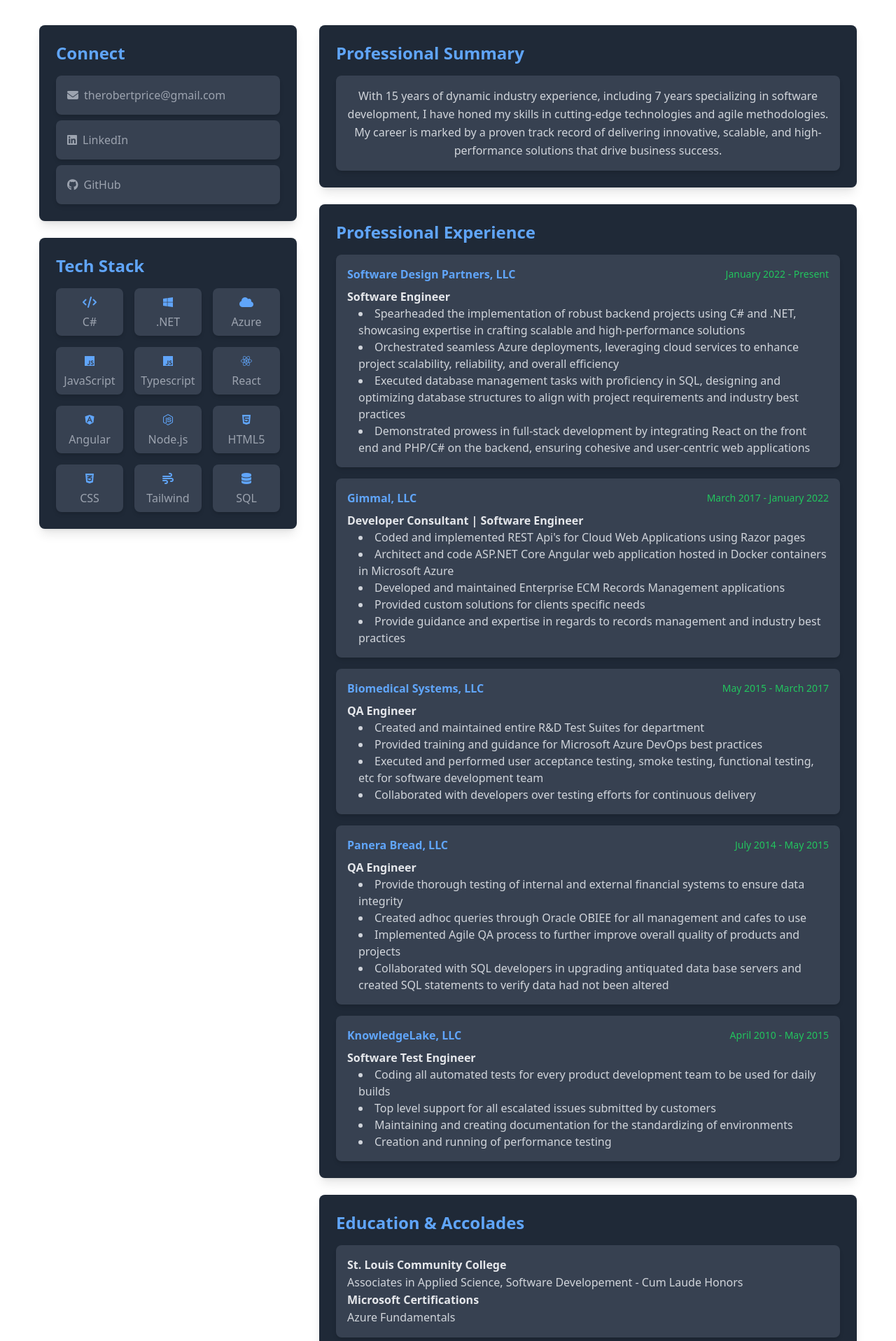
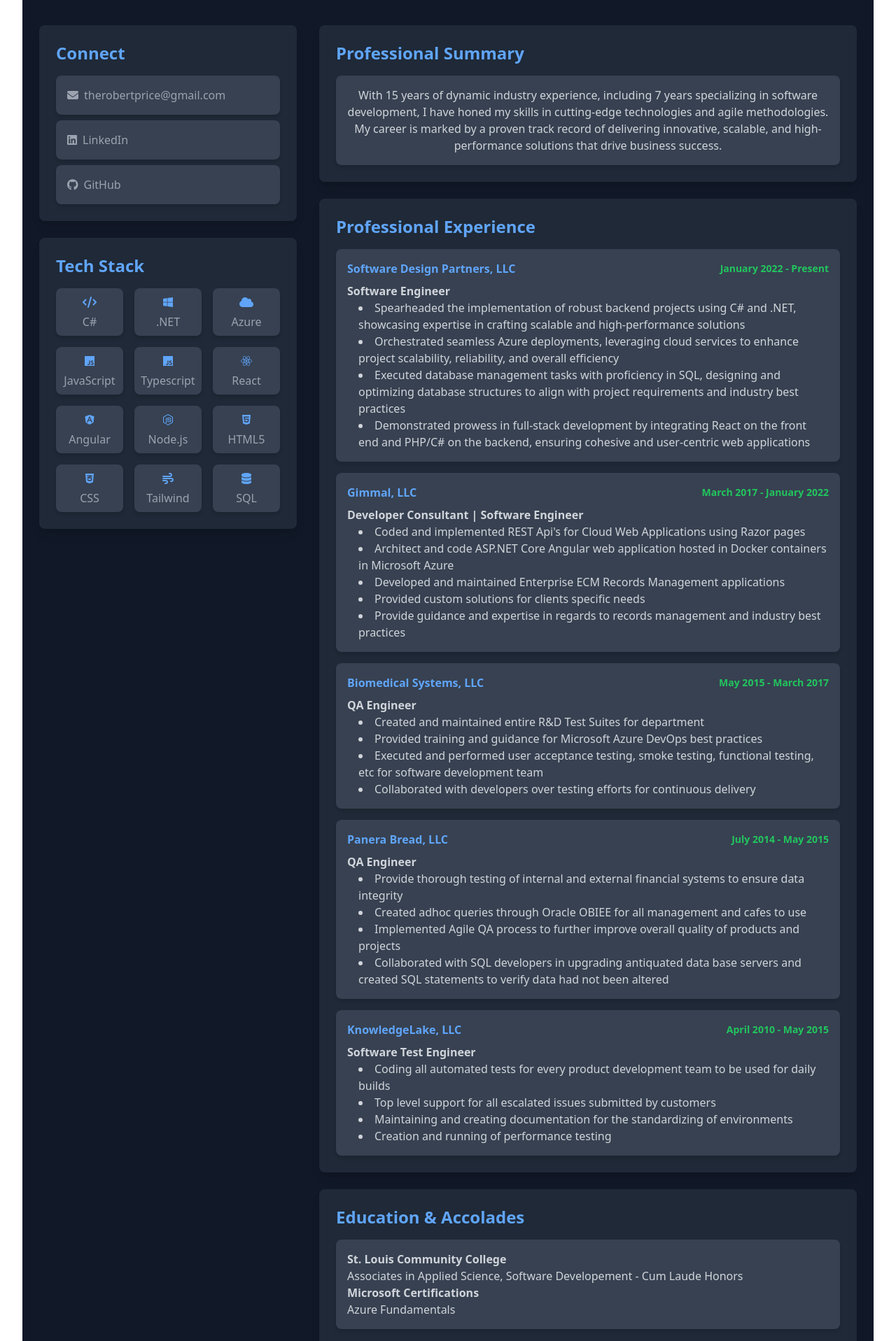
Before and after one commit to rpkrom/portfolio, a React (Vite) app: page / in a window 1280 px wide. Shown: the part 220-2137 px from the top of the page at 70% size. Built offline with nearby package versions, Linux system fonts and the light colour scheme.

Commit message:
updating styles and added toggle for light/dark mode

```diff
--- a/src/App.tsx
+++ b/src/App.tsx
@@ -1,12 +1,43 @@
 import './App.css'
 import '@fortawesome/fontawesome-free/css/all.min.css';
 import trpImage from './assets/trp.jpg';
+import { useEffect, useState } from 'react';
 
 function App() {
+  const [isDarkMode, setIsDarkMode] = useState(true);
+
+  const toggleTheme = () => {
+    setIsDarkMode((prevMode) => !prevMode);
+  };
+
+  useEffect(() => {
+    if (isDarkMode) {
+      document.documentElement.classList.add('bg-gray-900');
+      document.documentElement.classList.remove('bg-gray-100');
+    } else {
+      document.documentElement.classList.add('bg-gray-100');
+      document.documentElement.classList.remove('bg-gray-900');
+    }
+  }, [isDarkMode]);
 
   return (
     <>
-      <div className="min-h-screen text-gray-300 font-sans">
+      <div className={`min-h-screen font-sans ${isDarkMode ? 'bg-gray-900 text-gray-300' : 'bg-gray-100 text-gray-800'}`}>
+        {/* Theme Toggle Button */}
+        <div className="fixed top-4 right-4">
+          <button
+            onClick={toggleTheme}
+            className={`p-2 rounded-full shadow-lg transition ${
+              isDarkMode ? 'bg-gray-800 text-blue-400 hover:bg-gray-700' : 'bg-gray-200 text-blue-600 hover:bg-gray-300'
+            }`}
+          >
+            {isDarkMode ? (
+              <i className="fas fa-sun"></i>
+            ) : (
+              <i className="fas fa-moon"></i>
+            )}
+          </button>
+        </div>
         {/* Main Container use this in above div: bg-gray-900 */}
         <div className="max-w-7xl mx-auto p-6 grid grid-cols-1 lg:grid-cols-3 gap-8">
           {/* Header Section */}
@@ -18,27 +49,39 @@
               width="80"
               height="80"
             />
-            <h1 className="text-4xl font-bold text-blue-400">Robert Price</h1>
+            <h1 className={`text-4xl font-bold ${isDarkMode ? 'text-blue-400' : 'text-blue-600'}`}>Robert Price</h1>
           </div>
 
         {/* Sidebar - Contact and Tech Stack */}
         <div className="space-y-6">
           {/* Contact Card */}
-          <div className="bg-gray-800 p-6 rounded-lg shadow-lg">
-            <h2 className="text-2xl font-semibold mb-4 text-blue-400 text-left">Connect</h2>
+          <div className={`${isDarkMode ? 'bg-gray-800' : 'bg-gray-200'} p-6 rounded-lg shadow-lg`}>
+            <h2 className={`text-2xl font-semibold mb-4 ${isDarkMode ? 'text-blue-400' : 'text-blue-600'} text-left`}>Connect</h2>
             <div className="space-y-2 text-md">
-              <div className="bg-gray-700 p-4 rounded-lg shadow-md text-left transform transition-transform duration-300 hover:-translate-x-2 hover:bg-gray-600">
-                <a href="mailto:therobertprice@gmail.com" className="text-gray-400 flex items-center hover:text-blue-400">
+              <div className={`p-4 rounded-lg shadow-md text-left transform transition-transform duration-300 hover:-translate-x-2 ${
+                    isDarkMode
+                      ? 'bg-gray-700 hover:bg-gray-600'
+                      : 'bg-gray-300 hover:bg-gray-400'
+                  }`}>
+                <a href="mailto:therobertprice@gmail.com" className={`flex items-center ${isDarkMode ? 'text-gray-400 hover:text-blue-400' : 'text-gray-600 hover:text-blue-600'}`}>
                   <i className="fas fa-envelope mr-2"></i>therobertprice@gmail.com
                 </a>
               </div>
-              <div className="bg-gray-700 p-4 rounded-lg shadow-md text-left transform transition-transform duration-300 hover:-translate-x-2 hover:bg-gray-600">
-                <a href="https://www.linkedin.com/in/robert-price-b0b00633/" className="text-gray-400 flex items-center hover:text-blue-400">
+              <div className={`p-4 rounded-lg shadow-md text-left transform transition-transform duration-300 hover:-translate-x-2 ${
+                    isDarkMode
+                      ? 'bg-gray-700 hover:bg-gray-600'
+                      : 'bg-gray-300 hover:bg-gray-400'
+                  }`}>
+                <a href="https://www.linkedin.com/in/robert-price-b0b00633/" className={`flex items-center ${isDarkMode ? 'text-gray-400 hover:text-blue-400' : 'text-gray-600 hover:text-blue-600'}`}>
                   <i className="fab fa-linkedin mr-2"></i>LinkedIn
                 </a>
               </div>
-              <div className="bg-gray-700 p-4 rounded-lg shadow-md text-left transform transition-transform duration-300 hover:-translate-x-2 hover:bg-gray-600 ">
-                <a href="https://github.com/rpkrom" className="text-gray-400 flex items-center hover:text-blue-400">
+              <div className={`p-4 rounded-lg shadow-md text-left transform transition-transform duration-300 hover:-translate-x-2 ${
+                    isDarkMode
+                      ? 'bg-gray-700 hover:bg-gray-600'
+                      : 'bg-gray-300 hover:bg-gray-400'
+                  }`}>
+                <a href="https://github.com/rpkrom" className={`flex items-center ${isDarkMode ? 'text-gray-400 hover:text-blue-400' : 'text-gray-600 hover:text-blue-600'}`}>
                   <i className="fab fa-github mr-2"></i>GitHub
                 </a>
               </div>
@@ -46,9 +89,11 @@
           </div>
 
           {/* Tech Stack Card */}
-            <div className="bg-gray-800 p-6 rounded-lg shadow-lg">
-            <h2 className="text-2xl font-semibold mb-4 text-blue-400 text-left">Tech Stack</h2>
-            <div className="grid grid-cols-3 gap-4 text-center text-gray-400">
+            <div className={`${isDarkMode ? 'bg-gray-800' : 'bg-gray-200'} p-6 rounded-lg shadow-lg`}>
+              <h2 className={`text-2xl font-semibold mb-4 ${isDarkMode ? 'text-blue-400' : 'text-blue-600'} text-left`}>
+                Tech Stack
+              </h2>
+              <div className={`grid grid-cols-3 gap-4 text-center ${isDarkMode ? 'text-gray-400 hover:text-gray-400' : 'text-gray-600 hover:text-gray-600'}`}>
                 {[
                   { name: 'C#', icon: 'fas fa-code' },
                   { name: '.NET', icon: 'fab fa-windows' },
@@ -63,8 +108,12 @@
                   { name: 'Tailwind', icon: 'fas fa-wind' },
                   { name: 'SQL', icon: 'fas fa-database' }
                 ].map((tech) => (
-              <div key={tech.name} className="bg-gray-700 p-2 rounded-lg shadow-md transform transition-transform duration-300 hover:-translate-y-2 hover:bg-gray-600">
-                <i className={`${tech.icon} text-blue-400 mb-2`}></i>
+                  <div key={tech.name}
+                      className={`p-2 rounded-lg shadow-md transform transition-transform duration-300 hover:-translate-x-2 ${
+                        isDarkMode ? 'bg-gray-700 hover:bg-gray-600' : 'bg-gray-300 hover:bg-gray-400'
+                      }`}
+                  >
+                    <i className={`${tech.icon} ${isDarkMode ? 'text-blue-400' : 'text-blue-600'} mb-2`}></i>
                     <p>{tech.name}</p>
                   </div>
                 ))}
@@ -75,12 +124,15 @@
         {/* Main Content */}
         <div className="lg:col-span-2 space-y-6">
           {/* Professional Summary */}
-          <div className="bg-gray-800 p-6 rounded-lg shadow-lg">
-            <h2 className="text-2xl text-blue-400 font-semibold mb-4 text-left">
+          <div className={`${isDarkMode ? 'bg-gray-800' : 'bg-gray-200'} p-6 rounded-lg shadow-lg`}>
+            <h2 className={`text-2xl font-semibold mb-4 ${isDarkMode ? 'text-blue-400' : 'text-blue-600'} text-left`}>
               Professional Summary
             </h2>
-            <div className="bg-gray-700 p-4 rounded-lg shadow-md transform transition-transform duration-300 hover:-translate-x-2 hover:bg-gray-600">
-              <p className="text-gray-300 leading-relaxed">
+            <div className={`p-4 rounded-lg shadow-md transform transition-transform duration-300 hover:-translate-x-2 ${
+                  isDarkMode ? 'bg-gray-700 hover:bg-gray-600' : 'bg-gray-300 hover:bg-gray-400'
+                }`}
+              >
+              <p className={isDarkMode ? 'text-gray-300' : 'text-gray-700'}>
                 With 15 years of dynamic industry experience, including 7 years specializing in software development,
                 I have honed my skills in cutting-edge technologies and agile methodologies.
                 My career is marked by a proven track record of delivering innovative, scalable, and high-performance solutions that drive business success.
@@ -89,22 +141,21 @@
           </div>
 
           {/* Professional Experience */}
-          <div className="bg-gray-800 p-6 rounded-lg shadow-lg">
-            <h2 className="text-2xl text-blue-400 font-semibold mb-4 text-left">
+          <div className={`${isDarkMode ? 'bg-gray-800' : 'bg-gray-200'} p-6 rounded-lg shadow-lg`}>
+            <h2 className={`text-2xl font-semibold mb-4 ${isDarkMode ? 'text-blue-400' : 'text-blue-600'} text-left`}>
               Professional Experience
             </h2>
             <div className="space-y-4">
               {/* Job 1 */}
-              <div className="bg-gray-700 p-4 rounded-lg shadow-md transform transition-transform duration-300 hover:-translate-x-2 hover:bg-gray-600">
-
+              <div className={`p-4 rounded-lg shadow-md transform transition-transform duration-300 hover:-translate-x-2 ${isDarkMode ? 'bg-gray-700 hover:bg-gray-600' : 'bg-gray-300 hover:bg-gray-400'}`}>
                 <div className="flex justify-between items-center">
-                  <h3 className="font-semibold text-blue-400 text-left">Software Design Partners, LLC</h3>
-                  <div className="text-sm text-green-500 text-right">
+                  <h3 className={`font-semibold text-blue-400 ${isDarkMode ? 'text-blue-400' : 'text-blue-700'} text-left`}>Software Design Partners, LLC</h3>
+                  <div className={`text-sm text-green-500 text-right font-semibold ${isDarkMode ? 'text-green-500' : 'text-green-700'}`}>
                     <p>January 2022 - Present</p>
                   </div>
                 </div>
-                <div className="list-inside mt-2 text-gray-300 text-left">
-                  <h4><span className="font-semibold text-gray-200">Software Engineer</span></h4>
+                <div className={`list-inside mt-2 text-left ${isDarkMode ? 'text-gray-300' : 'text-gray-700'} `}>
+                  <h4><span className={`font-semibold ${isDarkMode ? 'text-gray-300' : 'text-gray-700'}`}>Software Engineer</span></h4>
                   <ul className="list-disc list-inside ml-4">
                     <li>Spearheaded the implementation of robust backend projects using C# and .NET, showcasing expertise in crafting scalable and high-performance solutions</li>
                     <li>Orchestrated seamless Azure deployments, leveraging cloud services to enhance project scalability, reliability, and overall efficiency</li>
@@ -114,15 +165,15 @@
                 </div>
               </div>
               {/* Job 2 */}
-              <div className="bg-gray-700 p-4 rounded-lg shadow-md transform transition-transform duration-300 hover:-translate-x-2 hover:bg-gray-600">
+              <div className={`p-4 rounded-lg shadow-md transform transition-transform duration-300 hover:-translate-x-2 ${isDarkMode ? 'bg-gray-700 hover:bg-gray-600' : 'bg-gray-300 hover:bg-gray-400'}`}>
                 <div className="flex justify-between items-center">
-                  <h3 className="font-semibold text-blue-400 text-left">Gimmal, LLC</h3>
-                  <div className="text-sm text-green-500 text-right">
+                  <h3 className={`font-semibold text-blue-400 ${isDarkMode ? 'text-blue-400' : 'text-blue-700'} text-left`}>Gimmal, LLC</h3>
+                  <div className={`text-sm text-green-500 text-right font-semibold ${isDarkMode ? 'text-green-500' : 'text-green-700'}`}>
                     <p>March 2017 - January 2022</p>
                   </div>
                 </div>
-                <div className="list-inside mt-2 text-gray-300 text-left">
-                  <h4><span className="font-semibold text-gray-200">Developer Consultant | Software Engineer</span></h4>
+                <div className={`list-inside mt-2 text-left ${isDarkMode ? 'text-gray-300' : 'text-gray-700'} `}>
+                  <h4><span className={`font-semibold ${isDarkMode ? 'text-gray-300' : 'text-gray-700'}`}>Developer Consultant | Software Engineer</span></h4>
                   <ul className="list-disc list-inside ml-4">
                     <li>Coded and implemented REST Api's for Cloud Web Applications using Razor pages</li>
                     <li>Architect and code ASP.NET Core Angular web application hosted in Docker containers in Microsoft Azure</li>
@@ -133,15 +184,15 @@
                 </div>
               </div>
               {/* Job 3 */}
-              <div className="bg-gray-700 p-4 rounded-lg shadow-md transform transition-transform duration-300 hover:-translate-x-2 hover:bg-gray-600">
+              <div className={`p-4 rounded-lg shadow-md transform transition-transform duration-300 hover:-translate-x-2 ${isDarkMode ? 'bg-gray-700 hover:bg-gray-600' : 'bg-gray-300 hover:bg-gray-400'}`}>
                 <div className="flex justify-between items-center">
-                  <h3 className="font-semibold text-blue-400 text-left">Biomedical Systems, LLC</h3>
-                  <div className="text-sm text-green-500 text-right">
+                  <h3 className={`font-semibold text-blue-400 ${isDarkMode ? 'text-blue-400' : 'text-blue-700'} text-left`}>Biomedical Systems, LLC</h3>
+                  <div className={`text-sm text-green-500 text-right font-semibold ${isDarkMode ? 'text-green-500' : 'text-green-700'}`}>
                     <p>May 2015 - March 2017</p>
                   </div>
                 </div>
-                <div className="list-inside mt-2 text-gray-300 text-left">
-                  <h4><span className="font-semibold text-gray-200">QA Engineer</span></h4>
+                <div className={`list-inside mt-2 text-left ${isDarkMode ? 'text-gray-300' : 'text-gray-700'} `}>
+                  <h4><span className={`font-semibold ${isDarkMode ? 'text-gray-300' : 'text-gray-700'}`}>QA Engineer</span></h4>
                   <ul className="list-disc list-inside ml-4">
                     <li>Created and maintained entire R&D Test Suites for department</li>
                     <li>Provided training and guidance for Microsoft Azure DevOps best practices</li>
@@ -151,15 +202,15 @@
                 </div>
               </div>
               {/* Job 4 */}
-              <div className="bg-gray-700 p-4 rounded-lg shadow-md transform transition-transform duration-300 hover:-translate-x-2 hover:bg-gray-600">
+              <div className={`p-4 rounded-lg shadow-md transform transition-transform duration-300 hover:-translate-x-2 ${isDarkMode ? 'bg-gray-700 hover:bg-gray-600' : 'bg-gray-300 hover:bg-gray-400'}`}>
                 <div className="flex justify-between items-center">
-                  <h3 className="font-semibold text-blue-400 text-left">Panera Bread, LLC</h3>
-                  <div className="text-sm text-green-500 text-right">
+                  <h3 className={`font-semibold text-blue-400 ${isDarkMode ? 'text-blue-400' : 'text-blue-700'} text-left`}>Panera Bread, LLC</h3>
+                  <div className={`text-sm text-green-500 text-right font-semibold ${isDarkMode ? 'text-green-500' : 'text-green-700'}`}>
                     <p>July 2014 - May 2015</p>
                   </div>
                 </div>
-                <div className="list-inside mt-2 text-gray-300 text-left">
-                  <h4><span className="font-semibold text-gray-200">QA Engineer</span></h4>
+                <div className={`list-inside mt-2 text-left ${isDarkMode ? 'text-gray-300' : 'text-gray-700'} `}>
+                  <h4><span className={`font-semibold ${isDarkMode ? 'text-gray-300' : 'text-gray-700'}`}>QA Engineer</span></h4>
                   <ul className="list-disc list-inside ml-4">
                     <li>Provide thorough testing of internal and external financial systems to ensure data integrity</li>
                     <li>Created adhoc queries through Oracle OBIEE for all management and cafes to use</li>
@@ -169,15 +220,15 @@
                 </div>
               </div>
               {/* Job 5 */}
-              <div className="bg-gray-700 p-4 rounded-lg shadow-md transform transition-transform duration-300 hover:-translate-x-2 hover:bg-gray-600">
+              <div className={`p-4 rounded-lg shadow-md transform transition-transform duration-300 hover:-translate-x-2 ${isDarkMode ? 'bg-gray-700 hover:bg-gray-600' : 'bg-gray-300 hover:bg-gray-400'}`}>
                 <div className="flex justify-between items-center">
-                  <h3 className="font-semibold text-blue-400 text-left">KnowledgeLake, LLC</h3>
-                  <div className="text-sm text-green-500 text-right">
+                  <h3 className={`font-semibold text-blue-400 ${isDarkMode ? 'text-blue-400' : 'text-blue-700'} text-left`}>KnowledgeLake, LLC</h3>
+                  <div className={`text-sm text-green-500 text-right font-semibold ${isDarkMode ? 'text-green-500' : 'text-green-700'}`}>
                     <p>April 2010 - May 2015</p>
                   </div>
                 </div>
-                <div className="list-inside mt-2 text-gray-300 text-left">
-                  <h4><span className="font-semibold text-gray-200">Software Test Engineer</span></h4>
+                <div className={`list-inside mt-2 text-left ${isDarkMode ? 'text-gray-300' : 'text-gray-700'} `}>
+                  <h4><span className={`font-semibold ${isDarkMode ? 'text-gray-300' : 'text-gray-700'}`}>Software Test Engineer</span></h4>
                   <ul className="list-disc list-inside ml-4">
                     <li>Coding all automated tests for every product development team to be used for daily builds</li>
                     <li>Top level support for all escalated issues submitted by customers</li>
@@ -189,16 +240,19 @@
             </div>
           </div>
 
-          {/* Professional Summary */}
-          <div className="bg-gray-800 p-6 rounded-lg shadow-lg">
-            <h2 className="text-2xl text-blue-400 font-semibold mb-4 text-left">
+          {/* Education */}
+          <div className={`${isDarkMode ? 'bg-gray-800' : 'bg-gray-200'} p-6 rounded-lg shadow-lg text-left`}>
+            <h2 className={`text-2xl font-semibold mb-4 ${isDarkMode ? 'text-blue-400' : 'text-blue-600'} `}>
               Education & Accolades
             </h2>
-            <div className="bg-gray-700 p-4 rounded-lg shadow-md transform transition-transform duration-300 hover:-translate-x-2 hover:bg-gray-600 text-left">
-              <h4><span className="font-semibold text-gray-200">St. Louis Community College</span></h4>
-               <p className="text-gray-300 leading-relaxed">Associates in Applied Science, Software Developement - Cum Laude Honors</p>
-              <h4><span className="font-semibold text-gray-200">Microsoft Certifications</span></h4>
-                <p className="text-gray-300 leading-relaxed">Azure Fundamentals</p>
+            <div className={`p-4 rounded-lg shadow-md transform transition-transform duration-300 hover:-translate-x-2 ${
+                  isDarkMode ? 'bg-gray-700 hover:bg-gray-600' : 'bg-gray-300 hover:bg-gray-400'
+                }`}
+            >
+              <h4><span className={`font-semibold ${isDarkMode ? 'text-gray-300' : 'text-gray-700'}`}>St. Louis Community College</span></h4>
+               <p className={isDarkMode ? 'text-gray-300' : 'text-gray-700'}>Associates in Applied Science, Software Developement - Cum Laude Honors</p>
+              <h4><span className={`font-semibold ${isDarkMode ? 'text-gray-300' : 'text-gray-700'}`}>Microsoft Certifications</span></h4>
+                <p className={isDarkMode ? 'text-gray-300' : 'text-gray-700'}>Azure Fundamentals</p>
             </div>
           </div>
 
--- a/src/index.css
+++ b/src/index.css
@@ -9,7 +9,6 @@
 
   color-scheme: light dark;
   color: rgba(255, 255, 255, 0.87);
-  background-color: #242424;
 
   font-synthesis: none;
   text-rendering: optimizeLegibility;
```
Lines whose indentation alone changed are shown as unchanged.
